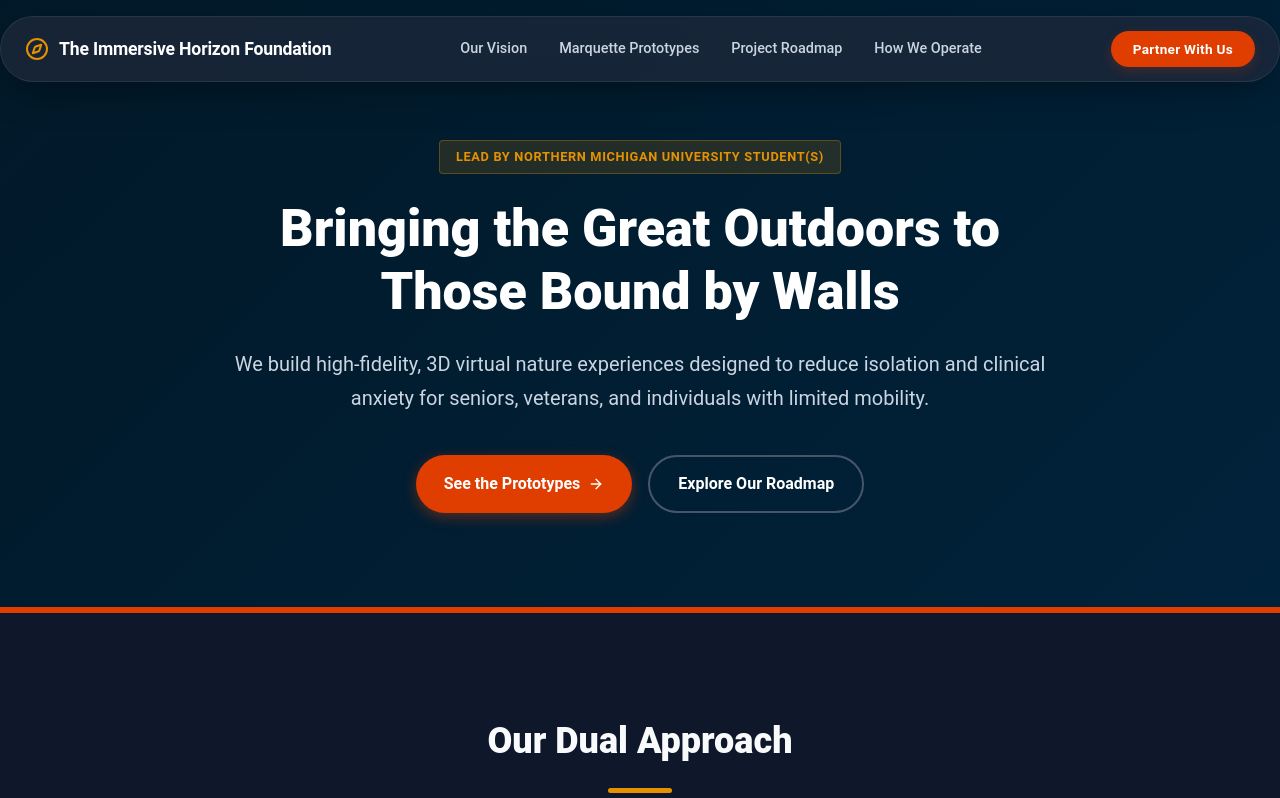
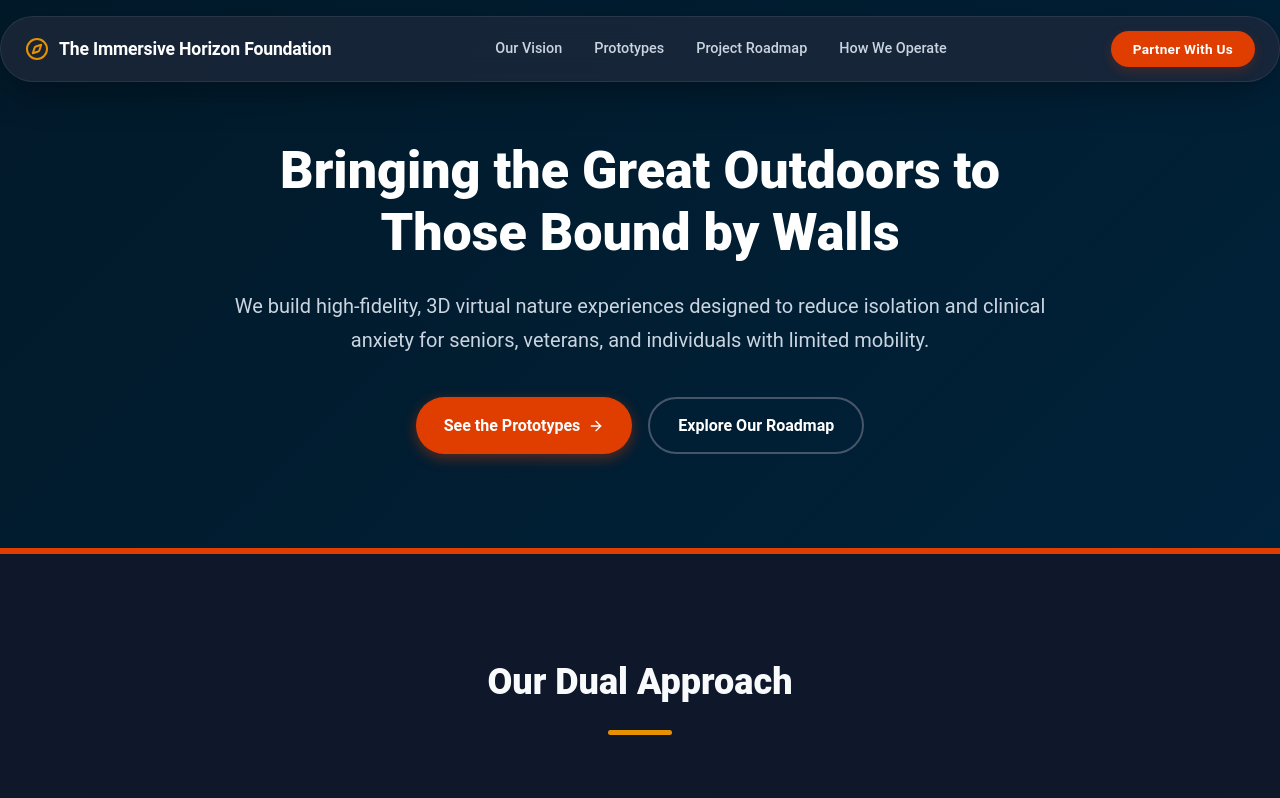
Before and after one commit to Thymester/ImmersiveHorizonFoundation, a React (Create React App) app: page / in a window 1280 px wide. Shown: the top 798 px of the page. Built offline with nearby package versions, Linux system fonts and the light colour scheme.

Commit message:
Update App.js

```diff
--- a/src/App.js
+++ b/src/App.js
@@ -22,7 +22,7 @@ export default function App() {
           </div>
           <div className="nav-links">
             <a href="#mission">Our Vision</a>
-            <a href="#experiences">Marquette Prototypes</a>
+            <a href="#experiences">Prototypes</a>
             <a href="#roadmap">Project Roadmap</a>
             <a href="#framework">How We Operate</a>
           </div>
@@ -35,7 +35,7 @@ export default function App() {
       {/* --- HERO SECTION --- */}
       <header className="hero">
         <div className="hero-content">
-          <span className="badge">Lead by Northern Michigan University Student(s)</span>
+          {/* --- <span className="badge">Lead by Northern Michigan University Students</span> --- */}
           <h1>Bringing the Great Outdoors to Those Bound by Walls</h1>
           <p>
             We build high-fidelity, 3D virtual nature experiences designed to reduce isolation and clinical anxiety for seniors, veterans, and individuals with limited mobility.
```
